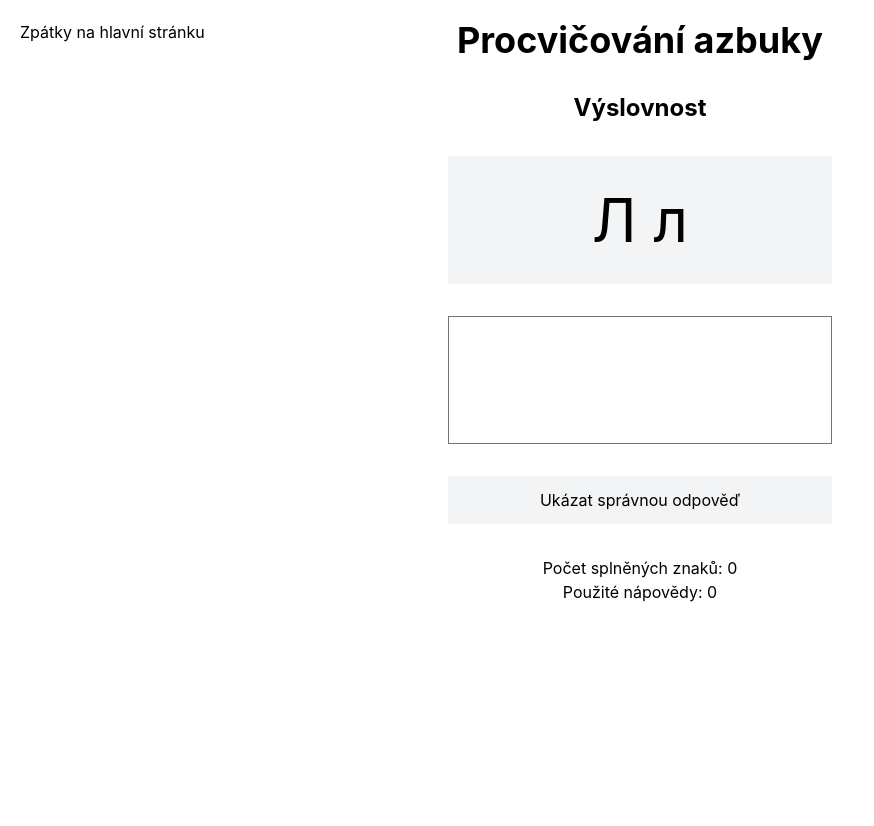
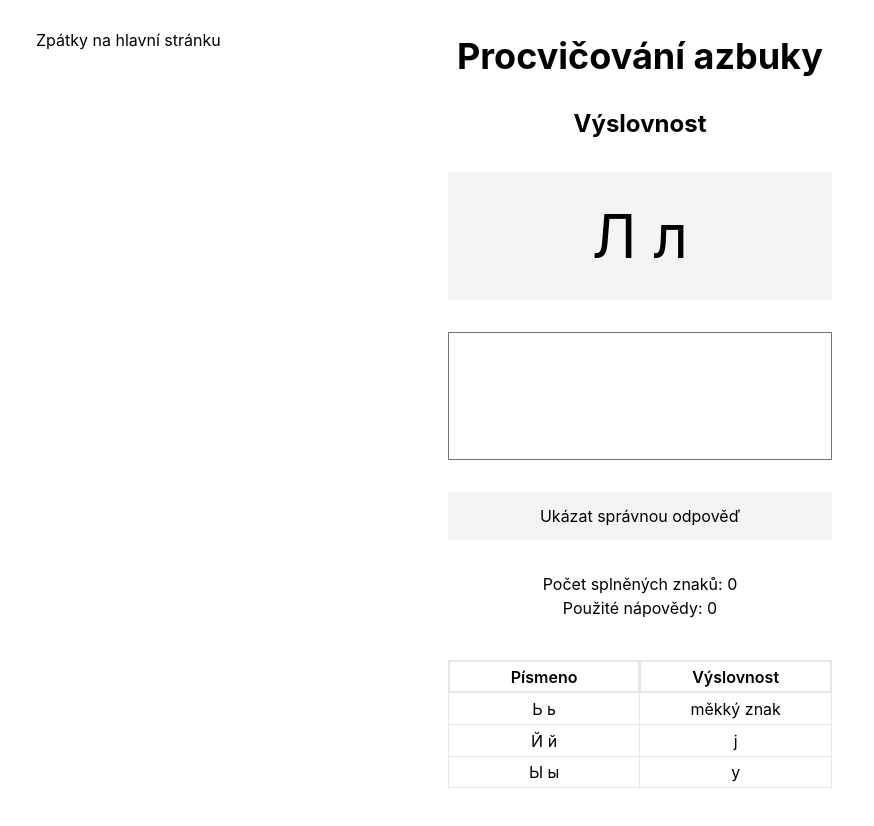
Before and after one commit to Filiq/azbuka, a Next.js app: page /vyslovnost in a window 1280 px wide. Shown: the top 826 px of the page, without its empty margins (0-874 px from the left). Built offline with nearby package versions, Linux system fonts and the light colour scheme.

Commit message:
added examples, fixed input for spaces

```diff
--- /dev/null
+++ b/src/alphabet.ts
@@ -0,0 +1,35 @@
+export const alphabet = [
+  ['А а', 'a'],
+  ['Б б', 'be'],
+  ['В в', 've'],
+  ['Г г', 'ge'],
+  ['Д д', 'de'],
+  ['Е е', 'je'],
+  ['Ё ё', 'jo'],
+  ['Ж ж', 'že'],
+  ['З з', 'ze'],
+  ['И и', 'i'],
+  ['Й й', 'j'],
+  ['К к', 'ka'],
+  ['Л л', 'el'],
+  ['М м', 'em'],
+  ['Н н', 'en'],
+  ['О о', 'o'],
+  ['П п', 'pe'],
+  ['Р р', 'er'],
+  ['С с', 'es'],
+  ['Т т', 'te'],
+  ['У у', 'u'],
+  ['Ф ф', 'f'],
+  ['Х х', 'cha'],
+  ['Ц ц', 'ce'],
+  ['Ч ч', 'če'],
+  ['Ш ш', 'ša'],
+  ['Щ щ', 'šč'],
+  ['Ъ ъ', 'tvrdý znak'],
+  ['Ы ы', 'y'],
+  ['Ь ь', 'měkký znak'],
+  ['Э э', 'e'],
+  ['Ю ю', 'ju'],
+  ['Я я', 'ja'],
+];
--- a/src/components/Answer.tsx
+++ b/src/components/Answer.tsx
@@ -11,7 +11,7 @@ export default function Answer({
         type='text'
         className='h-full w-full text-center text-6xl'
         value={answer}
-        onChange={(e) => setAnswer(e.target.value.trim())}
+        onChange={(e) => setAnswer(e.target.value)}
       />
     </div>
   );
--- /dev/null
+++ b/src/components/ThreeExample.tsx
@@ -0,0 +1,34 @@
+export default function ThreeExamples({ examples }: { examples: string[][] }) {
+  return (
+    <div className='mt-10 flex h-32 w-96 flex-col items-center justify-center'>
+      <div className='flex h-8 w-96'>
+        <div className='flex w-full items-center justify-center border-r-2 border-l-2 border-t-2 border-b font-semibold'>
+          Písmeno
+        </div>
+        <div className='flex w-full items-center justify-center border-t-2 border-r-2 border-l border-b font-semibold'>
+          Výslovnost
+        </div>
+      </div>
+      {examples.map(([letter, sound], index, { length }) => (
+        <div className='flex h-8 w-96' key={index}>
+          <div
+            className={`flex w-full items-center justify-center ${
+              index == length - 1 ? 'border' : 'border-l border-t border-r'
+            }`}
+          >
+            {letter}
+          </div>
+          <div
+            className={`flex w-full items-center justify-center ${
+              index == length - 1
+                ? 'border-t border-r border-b'
+                : 'border-t border-r'
+            }`}
+          >
+            {sound}
+          </div>
+        </div>
+      ))}
+    </div>
+  );
+}
--- /dev/null
+++ b/src/lib/getRandomElements.ts
@@ -0,0 +1,23 @@
+export default function getRandomElements(arr, n, exclude, indexOfInnerArr) {
+  var result = new Array(n),
+    len = arr.length,
+    taken = new Array(len);
+  if (n > len)
+    throw new RangeError('getRandom: more elements taken than available');
+  while (n--) {
+    var x = Math.floor(Math.random() * len); //randpm index
+
+    if (arr[x][indexOfInnerArr] === exclude) {
+      console.log(arr);
+      console.log(arr[x][indexOfInnerArr]);
+      console.log(exclude);
+
+      n++;
+      continue;
+    }
+
+    result[n] = arr[x in taken ? taken[x] : x];
+    taken[x] = --len in taken ? taken[len] : len;
+  }
+  return result;
+}
--- a/src/pages/index.tsx
+++ b/src/pages/index.tsx
@@ -1,48 +1,12 @@
 import Layout from '@/components/layout/Layout';
 import Seo from '@/components/Seo';
 import Link from 'next/link';
+import { alphabet } from '@/alphabet';
 
 export default function HomePage() {
-  const alphabet = [
-    ['А а', 'a'],
-    ['Б б', 'be'],
-    ['В в', 've'],
-    ['Г г', 'ge'],
-    ['Д д', 'de'],
-    ['Е е', 'je'],
-    ['Ё ё', 'jo'],
-    ['Ж ж', 'že'],
-    ['З з', 'ze'],
-    ['И и', 'i'],
-    ['Й й', 'j'],
-    ['К к', 'ka'],
-    ['Л л', 'el'],
-    ['М м', 'em'],
-    ['Н н', 'en'],
-    ['О о', 'o'],
-    ['П п', 'pe'],
-    ['Р р', 'er'],
-    ['С с', 'es'],
-    ['Т т', 'te'],
-    ['У у', 'u'],
-    ['Ф ф', 'f'],
-    ['Х х', 'cha'],
-    ['Ц ц', 'ce'],
-    ['Ч ч', 'če'],
-    ['Ш ш', 'ša'],
-    ['Щ щ', 'šč'],
-    ['Ъ ъ', 'tvrdý znak'],
-    ['Ы ы', 'y'],
-    ['Ь ь', 'měkký znak'],
-    ['Э э', 'e'],
-    ['Ю ю', 'ju'],
-    ['Я я', 'ja'],
-  ];
-
   return (
     <Layout>
       <Seo />
-
       <main>
         <section className='bg-white'>
           <div className='layout flex min-h-screen flex-col items-center space-y-8 text-center'>
@@ -95,39 +59,3 @@ export default function HomePage() {
     </Layout>
   );
 }
-{
-  /*
-['А а', 'a'],
-  ['Б б', 'be'],
-  ['В в', 've'],
-  ['Г г', 'ge'],
-  ['Д д', 'de'],
-  ['Е е', 'je'],
-  ['Ё ё', 'jo'],
-  ['Ж ж', 'že'],
-  ['З з', 'ze'],
-  ['И и', 'i'],
-  ['Й й', 'j'],
-  ['К к', 'ka'],
-  ['Л л', 'el'],
-  ['М м', 'em'],
-  ['Н н', 'en'],
-  ['О о', 'o'],
-  ['П п', 'pe'],
-  ['Р р', 'er'],
-  ['С с', 'es'],
-  ['Т т', 'te'],
-  ['У у', 'u'],
-  ['Ф ф', 'f'],
-  ['Х х', 'cha'],
-  ['Ц ц', 'ce'],
-  ['Ч ч', 'če'],
-  ['Ш ш', 'ša'],
-  ['Щ щ', 'šč'],
-  ['Ъ ъ', 'tvrdý znak'],
-  ['Ы ы', 'y'],
-  ['Ь ь', 'měkký znak'],
-  ['Э э', 'e'],
-  ['Ю ю', 'ju'],
-  ['Я я', 'ja']; */
-}
--- a/src/pages/pismena.tsx
+++ b/src/pages/pismena.tsx
@@ -1,4 +1,4 @@
-import { useState } from 'react';
+import { useEffect, useState } from 'react';
 
 import Layout from '@/components/layout/Layout';
 import Seo from '@/components/Seo';
@@ -6,6 +6,9 @@ import Task from '@/components/Task';
 import Answer from '@/components/Answer';
 import Help from '@/components/Help';
 import Link from 'next/link';
+import { alphabet } from '@/alphabet';
+import getRandomElements from '@/lib/getRandomElements';
+import ThreeExamples from '@/components/ThreeExample';
 
 export default function HomePage() {
   const [answer, setAnswer] = useState('');
@@ -14,6 +17,11 @@ export default function HomePage() {
   const [showCorrectAnswer, setShowCorrectAnswer] = useState(false);
   const [questionCount, setQuestionCount] = useState(0);
   const [hintCount, setHintCount] = useState(0);
+  const [examples, setExamples] = useState([[]]);
+
+  useEffect(() => {
+    setExamples(getRandomElements(alphabet, 3, correctAnswer, 0));
+  }, [correctAnswer]);
 
   return (
     <Layout>
@@ -21,7 +29,8 @@ export default function HomePage() {
 
       <main>
         <section className='bg-white'>
-          <div className='layout flex min-h-screen flex-col items-center space-y-8 text-center'>
+          <div className='flex min-h-screen flex-col'>
+            <div className='layout mt-4 flex flex-col items-center space-y-8 text-center'>
               <h1>Procvičování azbuky</h1>
               <h3>Písmena</h3>
               <Task
@@ -48,8 +57,12 @@ export default function HomePage() {
                 <p>Použité nápovědy: {hintCount}</p>
               </div>
             </div>
+            <div className='layout flex w-1/3 flex-col items-center space-y-8 text-center'>
+              <ThreeExamples examples={examples} />
+            </div>
+          </div>
           <Link href='/'>
-            <p className='absolute top-5 left-5 cursor-pointer transition-colors hover:text-gray-600'>
+            <p className='absolute top-5 left-5 hidden cursor-pointer py-2 px-4 transition-colors sm:flex'>
               Zpátky na hlavní stránku
             </p>
           </Link>
--- a/src/pages/vyslovnost.tsx
+++ b/src/pages/vyslovnost.tsx
@@ -1,4 +1,4 @@
-import { useState } from 'react';
+import { useEffect, useState } from 'react';
 
 import Layout from '@/components/layout/Layout';
 import Seo from '@/components/Seo';
@@ -6,6 +6,9 @@ import Task from '@/components/Task';
 import Answer from '@/components/Answer';
 import Help from '@/components/Help';
 import Link from 'next/link';
+import ThreeExamples from '@/components/ThreeExample';
+import { alphabet } from '@/alphabet';
+import getRandomElements from '@/lib/getRandomElements';
 
 export default function HomePage() {
   const [answer, setAnswer] = useState('');
@@ -14,14 +17,19 @@ export default function HomePage() {
   const [showCorrectAnswer, setShowCorrectAnswer] = useState(false);
   const [questionCount, setQuestionCount] = useState(0);
   const [hintCount, setHintCount] = useState(0);
+  const [examples, setExamples] = useState([[]]);
+
+  useEffect(() => {
+    setExamples(getRandomElements(alphabet, 3, correctAnswer, 1));
+  }, [correctAnswer]);
 
   return (
     <Layout>
       <Seo templateTitle='Azbuka - výslovnost' />
-
       <main>
         <section className='bg-white'>
-          <div className='layout flex min-h-screen flex-col items-center space-y-8 text-center'>
+          <div className='flex min-h-screen flex-col'>
+            <div className='layout mt-4 flex flex-col items-center space-y-8 text-center'>
               <h1>Procvičování azbuky</h1>
               <h3>Výslovnost</h3>
               <Task
@@ -48,8 +56,12 @@ export default function HomePage() {
                 <p>Použité nápovědy: {hintCount}</p>
               </div>
             </div>
+            <div className='layout flex w-1/3 flex-col items-center space-y-8 text-center'>
+              <ThreeExamples examples={examples} />
+            </div>
+          </div>
           <Link href='/'>
-            <p className='absolute top-5 left-5 cursor-pointer transition-colors hover:text-gray-600'>
+            <p className='absolute top-5 left-5 hidden cursor-pointer py-2 px-4 transition-colors sm:flex'>
               Zpátky na hlavní stránku
             </p>
           </Link>
--- a/src/styles/globals.css
+++ b/src/styles/globals.css
@@ -66,8 +66,6 @@
   /* #endregion  /**======== Typography =========== */
 
   .layout {
-    /* 1100px */
-    max-width: 68.75rem;
     @apply mx-auto w-11/12;
   }
 
```
Lines whose indentation alone changed are shown as unchanged.
